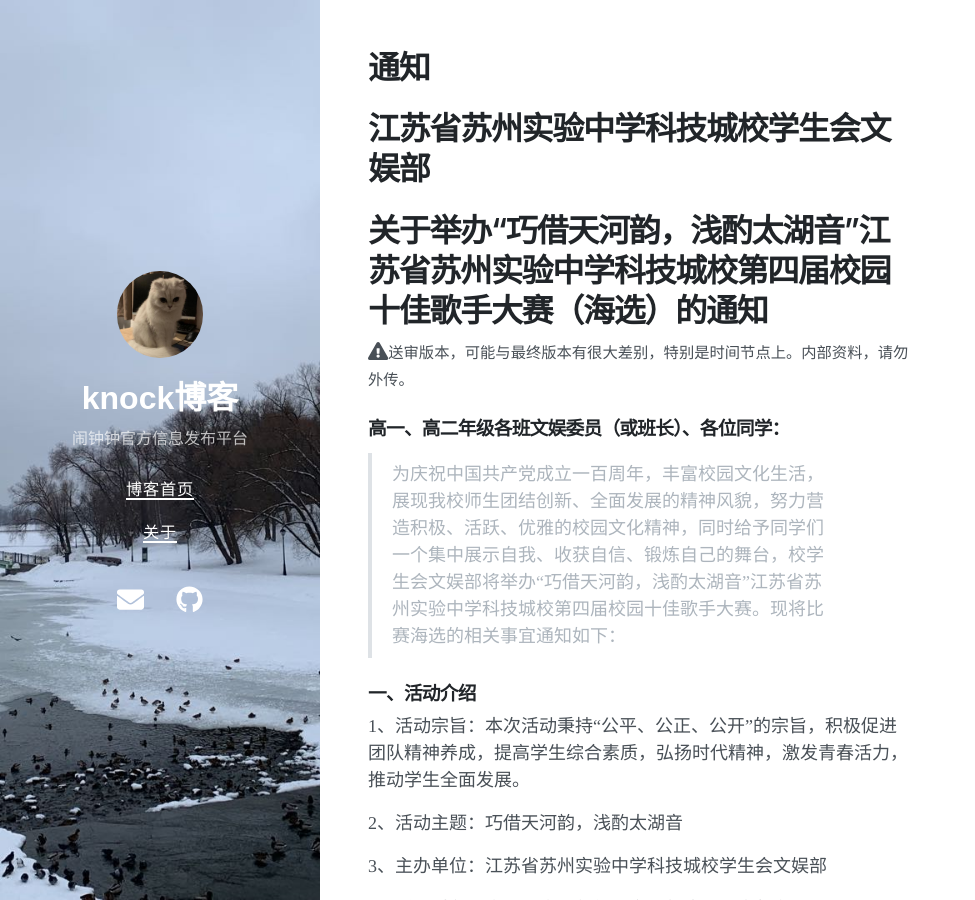
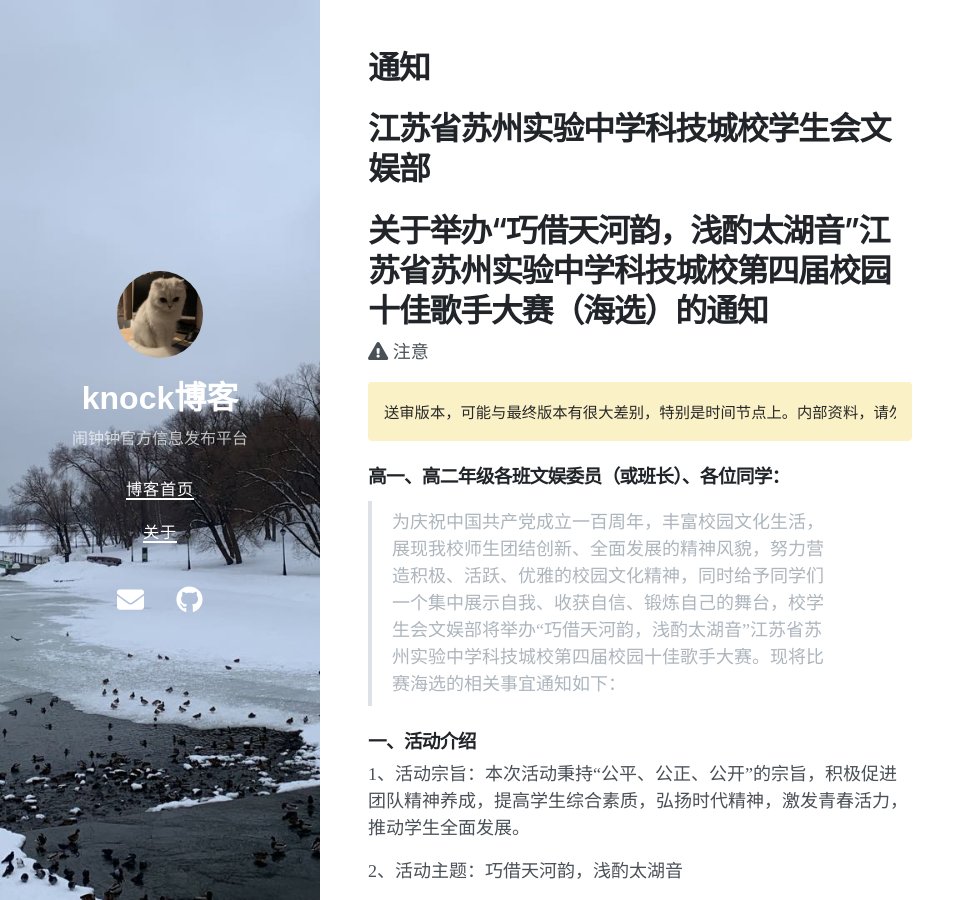
Before and after one commit to knock200508/blog, a Jekyll site: the page built from temp/singer.md, in a window 1280 px wide and 900 px high. Shown: the whole window, without its empty margins (0-975 px from the left). Built offline with Jekyll 4.4.1, drawn with Linux system fonts in a browser that asks for light colours; nearby versions of some CDN libraries; comment, search, counter and statistics services are not loaded.

Commit message:
修改文件: temp/singer.md

````diff
--- a/temp/singer.md
+++ b/temp/singer.md
@@ -7,7 +7,11 @@ title: 通知
 
 # 关于举办“巧借天河韵，浅酌太湖音”江苏省苏州实验中学科技城校第四届校园十佳歌手大赛（海选）的通知
 
-<i class="fas fa-exclamation-triangle"></i>`送审版本，可能与最终版本有很大差别，特别是时间节点上。内部资料，请勿外传。`
+<i class="fas fa-exclamation-triangle"></i> 注意
+```
+送审版本，可能与最终版本有很大差别，特别是时间节点上。内部资料，请勿外传。
+```
+
 
 ### 高一、高二年级各班文娱委员（或班长）、各位同学：
 
@@ -73,7 +77,10 @@ title: 通知
 2、十佳歌手大赛评分标准
 
 
-<i class="fas fa-exclamation-triangle"></i>`送审版本，可能与最终版本有很大差别，特别是时间节点上。内部资料，请勿外传。`
+<i class="fas fa-exclamation-triangle"></i> 注意
+```
+送审版本，可能与最终版本有很大差别，特别是时间节点上。内部资料，请勿外传。
+```
 
 
 ### 附件1：
@@ -104,4 +111,8 @@ title: 通知
 4.	歌曲内容（1分），要求参赛曲目内容健康，曲风积极向上。
 5.	综合素质（2分），针对参赛选手的舞台表现力。
 
-<i class="fas fa-exclamation-triangle"></i>`送审版本，可能与最终版本有很大差别，特别是时间节点上。内部资料，请勿外传。`
+
+<i class="fas fa-exclamation-triangle"></i> 注意
+```
+送审版本，可能与最终版本有很大差别，特别是时间节点上。内部资料，请勿外传。
+```
````
